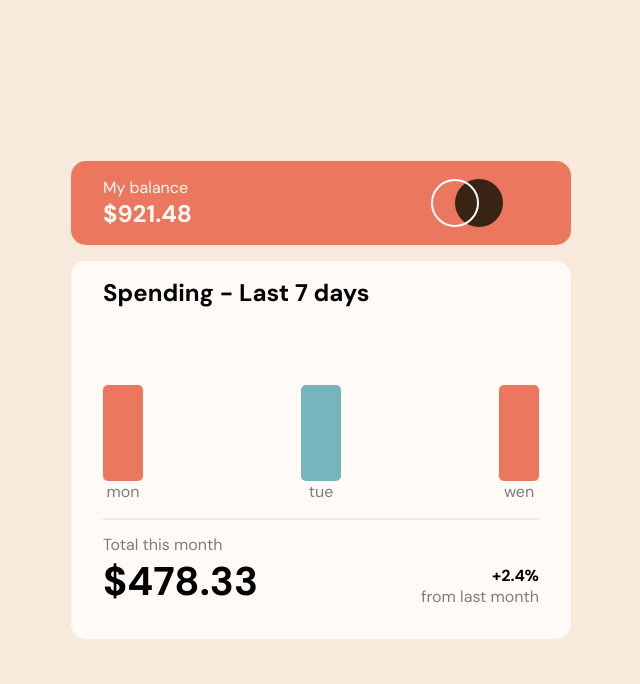
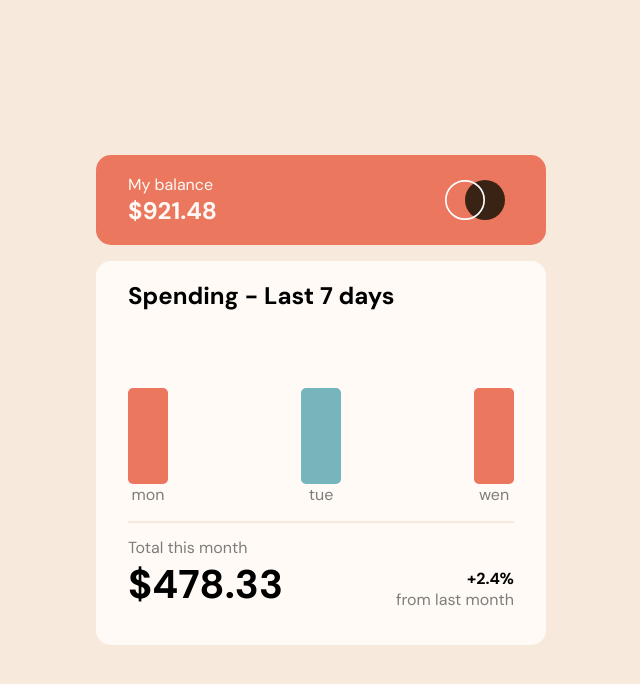
Before and after one commit to cacosted/expenses-chart, a plain HTML site: page index.html in a window 1280 px wide. Shown: the whole page, without its empty margins (319-959 px from the left). Drawn offline with Linux system fonts and the light colour scheme.

Commit message:
Fixed card and image sizes

```diff
--- a/main.css
+++ b/main.css
@@ -39,12 +39,13 @@ main {
 
 .card {
   width: 80%;
-  max-width: 500px;
+  max-width: 450px;
 }
 .card__header {
   background-color: var(--main);
   display: flex;
   justify-content: space-between;
+  align-items: center;
   border-radius: 15px;
   color: var(--light);
 }
@@ -53,7 +54,9 @@ main {
   background-image: url('./images/logo.svg');
   background-repeat: no-repeat;
   background-position: center;
-  width: 33%;
+  background-size: contain;
+  min-height: 40px;
+  width: 20%;
   margin: 0;
 }
 
@@ -86,6 +89,10 @@ main {
   min-width: 40px;
   border-radius: 5px;
   position: relative;
+}
+
+.card__chart:hover {
+  filter: brightness(130%);
 }
 
 .card__chart::before {
@@ -141,7 +148,7 @@ main {
 
 /* ################ Utilities */
 .box-spacing {
-  padding-block: 1em;
+  padding-block: 1.2em;
   padding-inline: 2em;
 }
 
```
